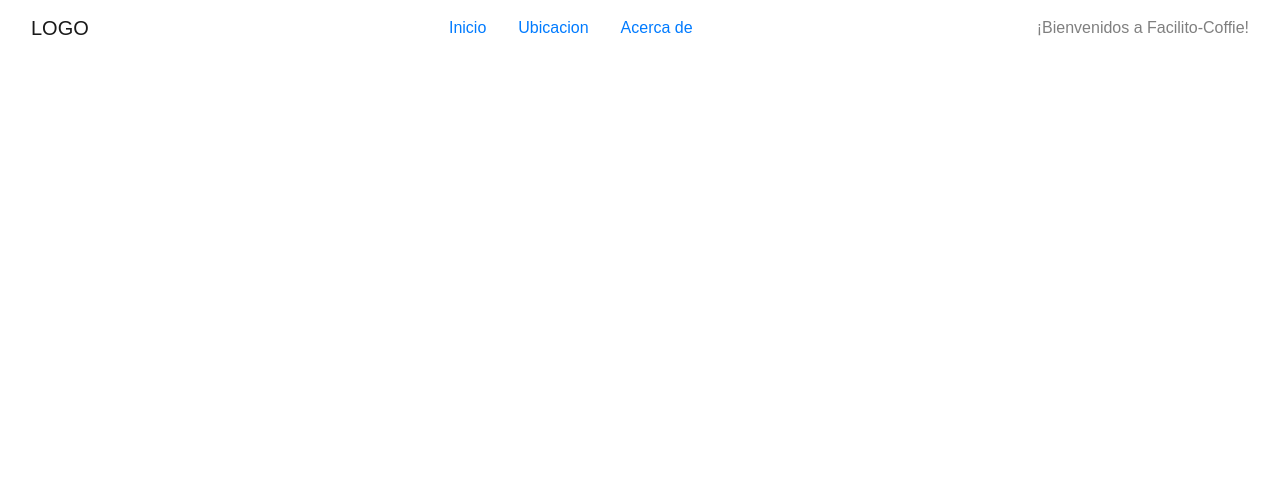
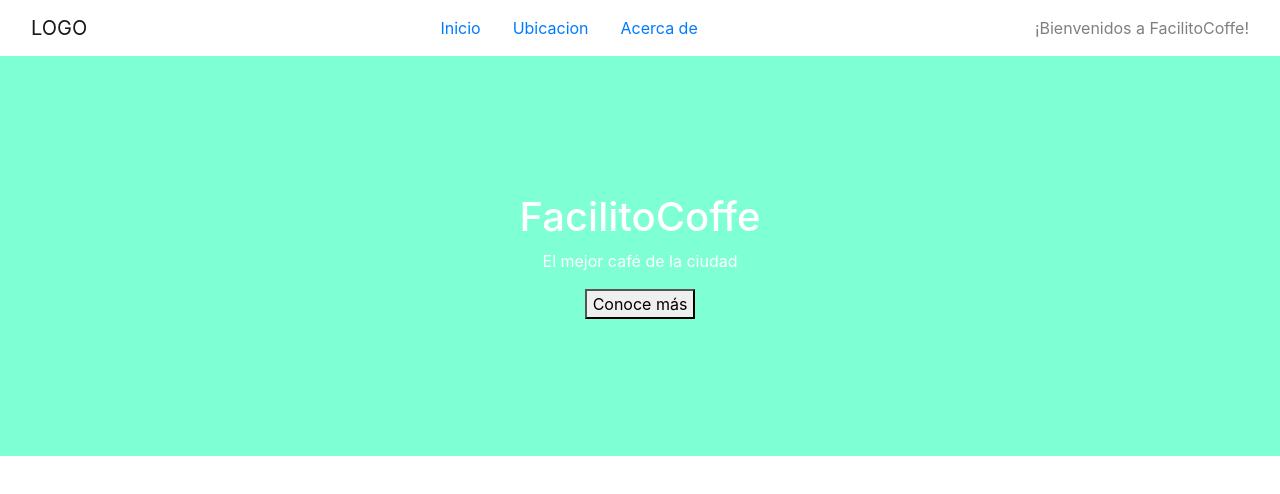
Before and after one commit to Paulas12/Facilito-Coffie, a plain HTML site: page index.html in a window 1280 px wide. Drawn offline with nearby package versions, Linux system fonts and the light colour scheme.

Commit message:
Portada falta foto de fondo

```diff
--- a/index.html
+++ b/index.html
@@ -4,7 +4,7 @@
     <meta charset="UTF-8" />
     <meta http-equiv="X-UA-Compatible" content="IE=edge" />
     <meta name="viewport" content="width=device-width, initial-scale=1.0" />
-    <title>Facilito-Coffie.com</title>
+    <title>FacilitoCoffe.com</title>
     <link
       rel="stylesheet"
       href="https://cdn.jsdelivr.net/npm/bootstrap@4.3.1/dist/css/bootstrap.min.css"
@@ -14,6 +14,8 @@
     <link rel="stylesheet" href="/style.css" />
   </head>
   <body>
+    <header>
+
       <nav class="navbar navbar-expand-lg navbar-light bh-light">
         <div class="container-fluid">
           <a class="navbar-brand" href="#">LOGO</a>
@@ -35,10 +37,23 @@
           </ul>
 
           <span class="navbar-text">
-          ¡Bienvenidos a Facilito-Coffie!
+            ¡Bienvenidos a FacilitoCoffe!
           </span>
 
         </div>
       </nav>
+      <div class="cover d-flex justify-content-center align-items-center flex-column">
+        <h1>
+          FacilitoCoffe
+        </h1>
+        <p>
+          El mejor café de la ciudad
+        </p>
+        <button>
+          Conoce más
+        </button>
+      </div>
+    </header>
+
   </body>
 </html>
--- a/style.css
+++ b/style.css
@@ -1,8 +1,9 @@
 body{
-    font-family: Arial, Helvetica, sans-serif ;
+    margin: 0cm;
 }
 
-h1{
-    font-style: italic ;
-    color: #373fff;
+.cover{
+    height: 400px; /*es la medida de la caja donde irá la portada */
+    background-color: aquamarine;
+    color: white;
 }
```
Lines whose indentation alone changed are shown as unchanged.
